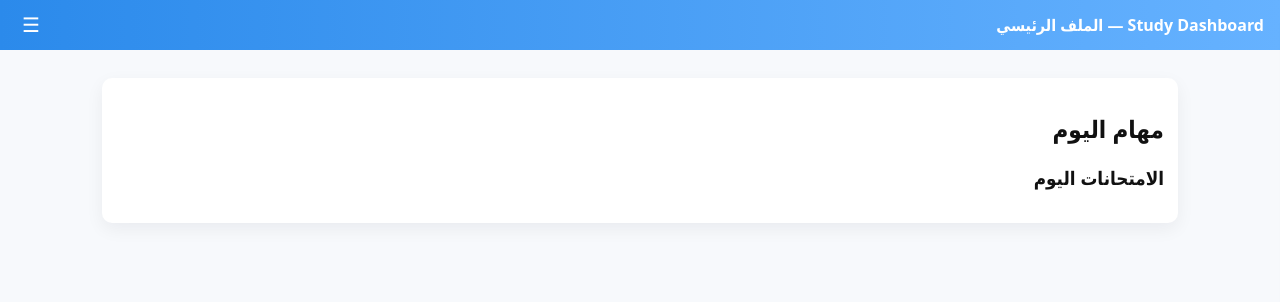
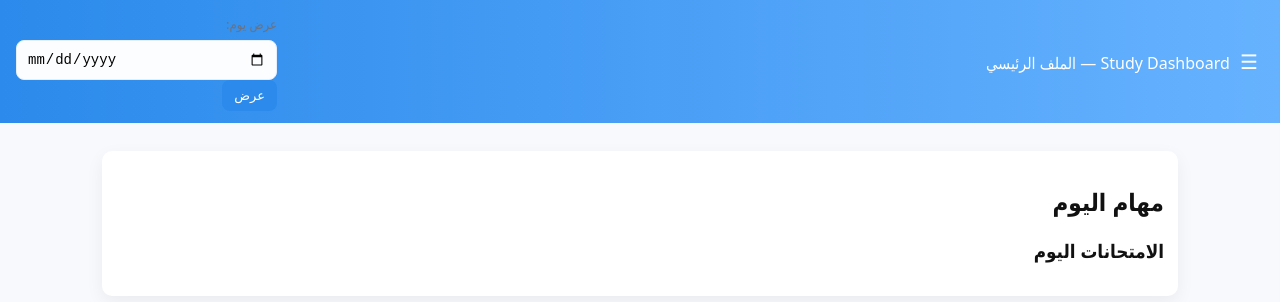
Before and after one commit to abbasmustafa2007/6th, a plain HTML site: page index.html in a window 1280 px wide. Drawn offline with Linux system fonts and the light colour scheme.

Commit message:
index.html

```diff
--- a/index.html
+++ b/index.html
@@ -3,14 +3,21 @@
 <head>
 <meta charset="utf-8" />
 <meta name="viewport" content="width=device-width,initial-scale=1" />
-<title>Study Dashboard - النسخة التجريبية</title>
+<title>Study Dashboard - النسخة التجريبية المتكاملة</title>
 <link rel="stylesheet" href="style.css">
 </head>
 <body>
 
 <header class="header">
-  <div class="h1">Study Dashboard — الملف الرئيسي</div>
-  <button id="menuBtn" class="menu-btn" aria-label="قائمة">☰</button>
+  <div class="h-left">
+    <button id="menuBtn" class="menu-btn" aria-label="قائمة">☰</button>
+    <span class="h-title">Study Dashboard — الملف الرئيسي</span>
+  </div>
+  <div class="h-right">
+    <label class="small muted">عرض يوم:</label>
+    <input id="viewDate" type="date" />
+    <button id="goDate" class="btn small">عرض</button>
+  </div>
 </header>
 
 <nav id="sidebar" class="sidebar" aria-hidden="true">
@@ -23,7 +30,7 @@
     <button class="navlink" data-tab="archive">🗂️ الأرشيف</button>
     <button class="navlink" data-tab="add">➕ إضافة واجب</button>
     <hr>
-    <div class="small muted">البيانات تُحمّل من ملف <code>data.js</code>. يمكنك تعديل البيانات يدوياً أو من داخل الموقع.</div>
+    <div class="small muted">البيانات تُحمّل من <code>data.js</code>. يمكنك إضافة واجبات أو تصدير البيانات.</div>
     <div style="margin-top:10px">
       <button id="exportBtn" class="btn">تصدير data.js</button>
       <button id="resetBtn" class="btn ghost">إعادة الحالة الأولية</button>
@@ -81,7 +88,7 @@
 
 </main>
 
-<!-- Exam modal -->
+<!-- Exam modal (same-page) -->
 <div id="examModal" class="modal section-hidden" role="dialog" aria-modal="true">
   <div class="modal-inner card">
     <div style="text-align:left"><button id="closeExam" class="btn ghost">إغلاق</button></div>
```
